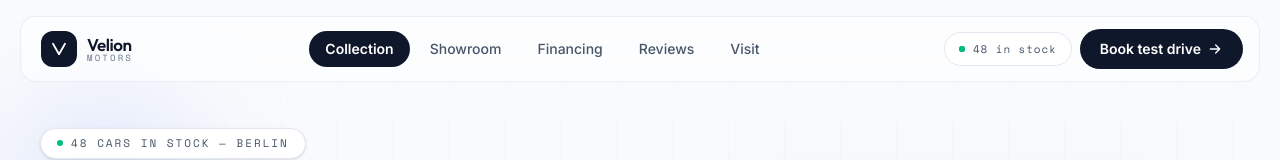
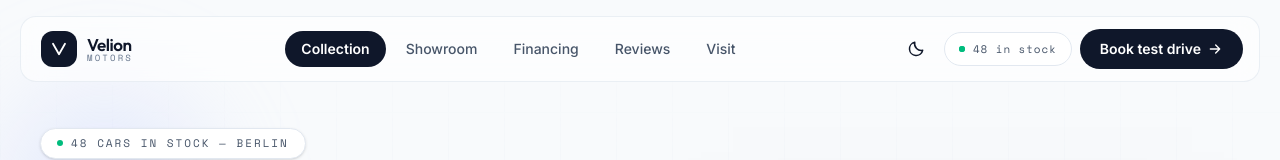
Before and after one commit to FavourDarasimi/Velion, a Next.js app: page / in a window 1280 px wide. Shown: the top 160 px of the page. Built offline with nearby package versions, Linux system fonts and the light colour scheme.

Commit message:
feat(theme): implement dark mode with system preference and persistence

```diff
--- a/app/globals.css
+++ b/app/globals.css
@@ -1,8 +1,15 @@
 @import "tailwindcss";
+
+@custom-variant dark (&:where(.dark, .dark *));
 
 :root {
   --background: #f8fafc;
   --foreground: #0f172a;
+}
+
+.dark {
+  --background: #020617;
+  --foreground: #f1f5f9;
 }
 
 @theme inline {
--- a/app/layout.tsx
+++ b/app/layout.tsx
@@ -31,9 +31,17 @@ export default function RootLayout({ children }: LayoutProps<"/">) {
   return (
     <html
       lang="en"
+      suppressHydrationWarning
       className={`${inter.variable} ${outfit.variable} ${spaceMono.variable} h-full antialiased`}
     >
-      <body className="min-h-full flex flex-col bg-[#F8FAFC] text-[#0F172A]">
+      <head>
+        <script
+          dangerouslySetInnerHTML={{
+            __html: `(function(){try{var t=localStorage.getItem('velion-theme');if(t==='dark'||(!t&&window.matchMedia('(prefers-color-scheme: dark)').matches)){document.documentElement.classList.add('dark')}}catch(e){}})();`,
+          }}
+        />
+      </head>
+      <body className="min-h-full flex flex-col bg-[#F8FAFC] text-[#0F172A] dark:bg-slate-950 dark:text-slate-100">
         {children}
       </body>
     </html>
--- a/components/Navbar.tsx
+++ b/components/Navbar.tsx
@@ -1,6 +1,7 @@
 "use client";
 
 import { useEffect, useState } from "react";
+import ThemeToggle from "./ThemeToggle";
 
 const LINKS = [
   { label: "Collection", href: "#collection" },
@@ -137,6 +138,7 @@ export default function Navbar() {
 
             {/* Actions */}
             <div className="flex items-center gap-2">
+              <ThemeToggle />
               <p className="hidden items-center gap-2 rounded-full border border-[#E2E8F0] bg-white px-3.5 py-2 font-mono text-[11px] tracking-[0.08em] text-[#475569] xl:flex">
                 <span
                   aria-hidden="true"
@@ -209,7 +211,9 @@ export default function Navbar() {
           <p className="font-display text-[17px] font-semibold tracking-tight">
             Velion
           </p>
-          <button
+          <div className="flex items-center gap-2">
+            <ThemeToggle className="bg-[#F1F5F9] dark:bg-white/10" />
+            <button
             type="button"
             onClick={() => setOpen(false)}
             aria-label="Close menu"
@@ -227,6 +231,7 @@ export default function Navbar() {
               <path d="M6 6l12 12M18 6 6 18" strokeLinecap="round" />
             </svg>
           </button>
+          </div>
         </div>
 
         <nav
--- /dev/null
+++ b/components/ThemeToggle.tsx
@@ -0,0 +1,45 @@
+"use client";
+
+import { useEffect, useState } from "react";
+
+export default function ThemeToggle({ className = "" }: { className?: string }) {
+  const [dark, setDark] = useState(false);
+  const [mounted, setMounted] = useState(false);
+
+  useEffect(() => {
+    setDark(document.documentElement.classList.contains("dark"));
+    setMounted(true);
+  }, []);
+
+  const toggle = () => {
+    const next = !dark;
+    setDark(next);
+    document.documentElement.classList.toggle("dark", next);
+    try {
+      localStorage.setItem("velion-theme", next ? "dark" : "light");
+    } catch {}
+  };
+
+  return (
+    <button
+      type="button"
+      onClick={toggle}
+      role="switch"
+      aria-checked={mounted ? dark : undefined}
+      aria-label={dark ? "Switch to light mode" : "Switch to dark mode"}
+      title={dark ? "Switch to light mode" : "Switch to dark mode"}
+      className={`flex size-10 cursor-pointer items-center justify-center rounded-full text-[#0F172A] transition-colors hover:bg-[#E9EDF1] focus-visible:ring-2 focus-visible:ring-[#0F172A] focus-visible:outline-none dark:text-slate-100 dark:hover:bg-white/10 ${className}`}
+    >
+      {dark ? (
+        <svg aria-hidden="true" viewBox="0 0 24 24" fill="none" stroke="currentColor" strokeWidth="1.8" className="size-5">
+          <path d="M12 17a5 5 0 1 0 0-10 5 5 0 0 0 0 10Z" />
+          <path d="M12 2v2m0 16v2M4.9 4.9l1.4 1.4m11.4 11.4 1.4 1.4M2 12h2m16 0h2M4.9 19.1l1.4-1.4M17.7 6.3l1.4-1.4" strokeLinecap="round" />
+        </svg>
+      ) : (
+        <svg aria-hidden="true" viewBox="0 0 24 24" fill="none" stroke="currentColor" strokeWidth="1.8" className="size-5">
+          <path d="M20 13.5A8 8 0 0 1 10.5 4 8 8 0 1 0 20 13.5Z" strokeLinejoin="round" />
+        </svg>
+      )}
+    </button>
+  );
+}
```
